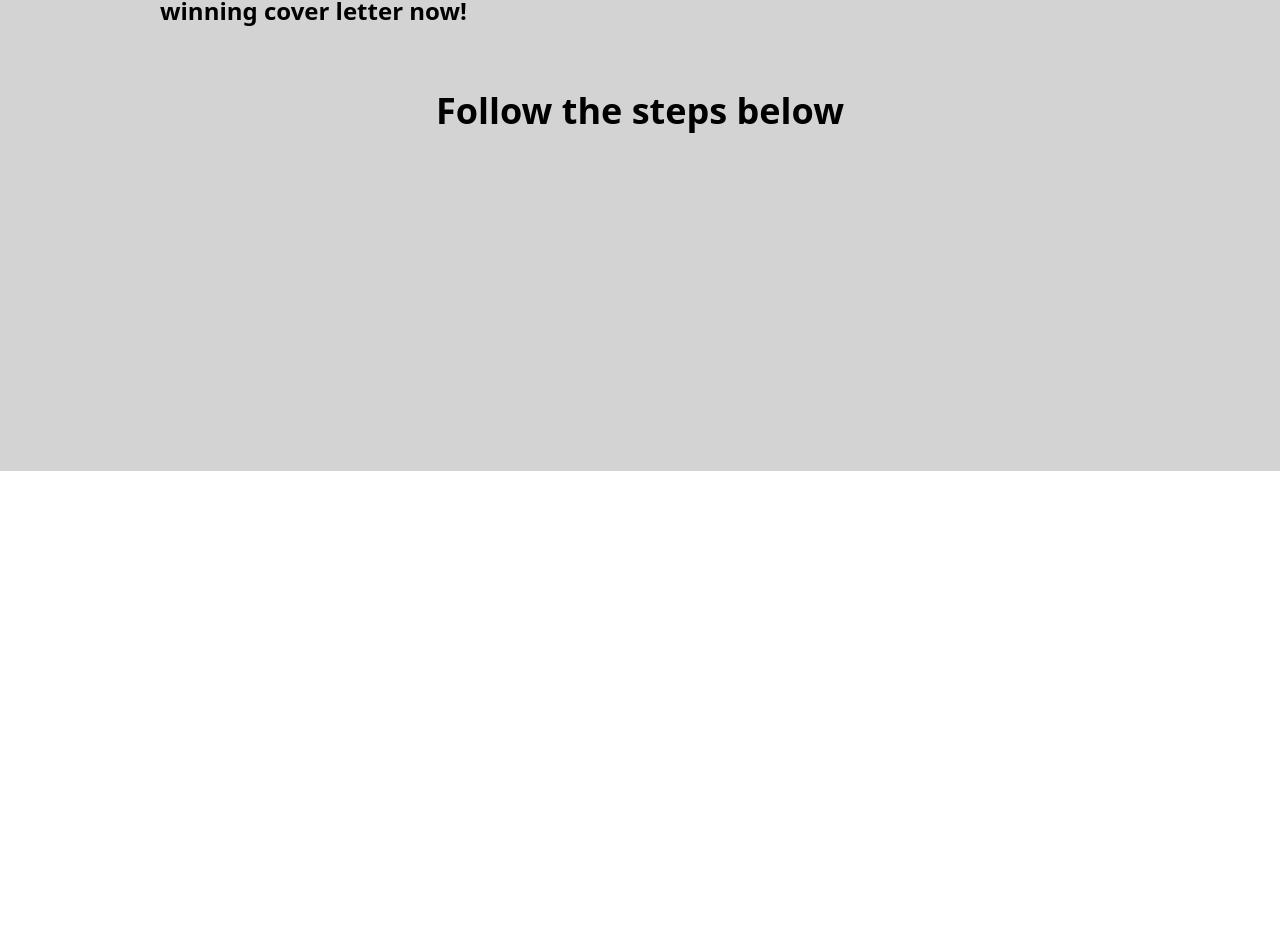
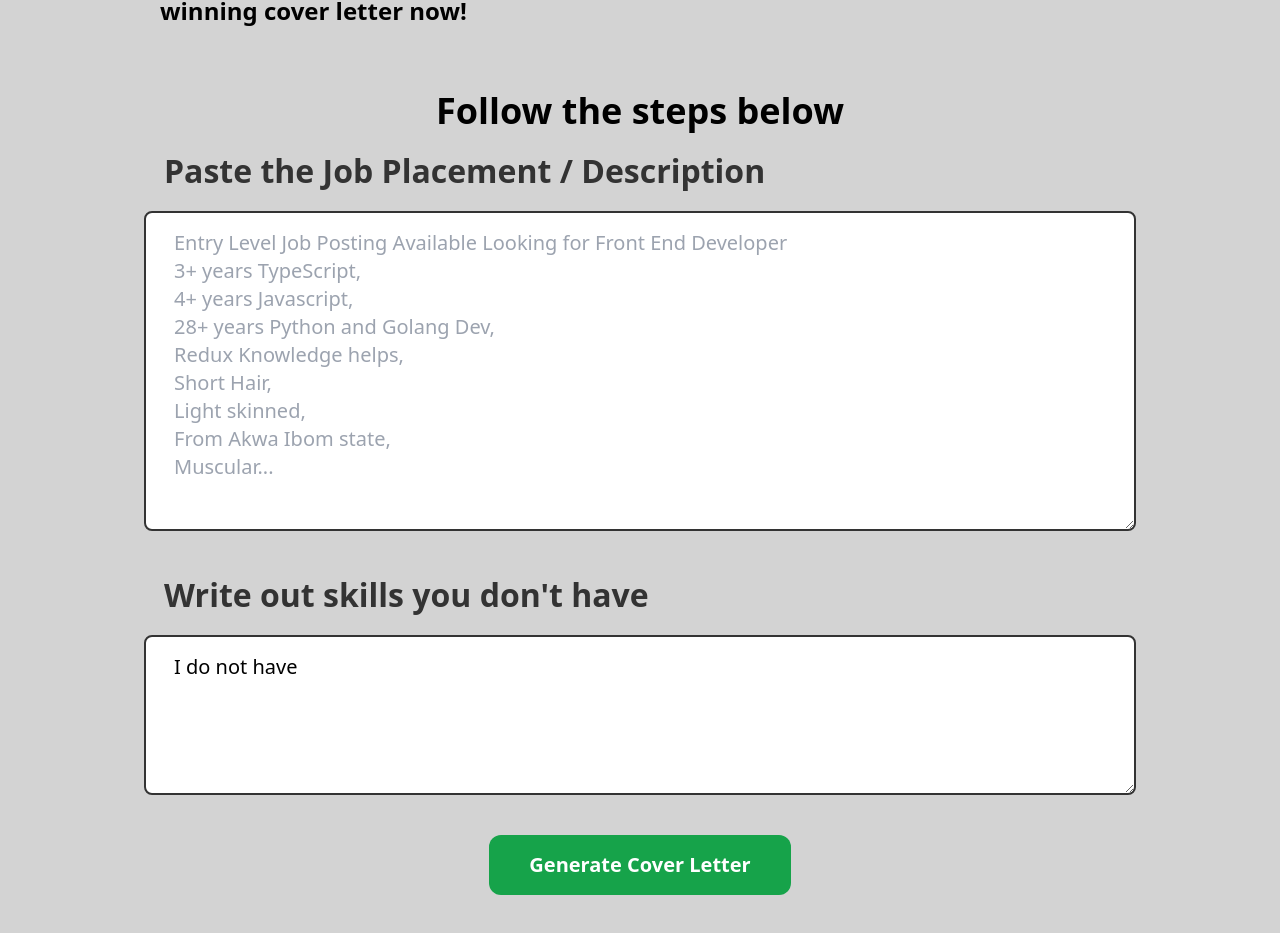
Before and after one commit to Judge-Paul/coverwrite-ai, a React (Vite) app: page / in a window 1280 px wide. Shown: the part 329-1262 px from the top of the page. Before the commit the page ends 800 px from the top, so only its background shows below. Built offline with nearby package versions, Linux system fonts and the light colour scheme.

Commit message:
feat: create form section

```diff
--- a/package.json
+++ b/package.json
@@ -1,5 +1,5 @@
 {
-  "name": "cv-optimizer",
+  "name": "jobwrite-ai",
   "private": true,
   "version": "0.0.0",
   "type": "module",
--- a/src/App.jsx
+++ b/src/App.jsx
@@ -1,10 +1,12 @@
 import React from "react";
 import Home from "./Components/Home";
+import Form from "./Components/Form";
 
 export default function App() {
   return (
-    <div className="bg-[#D3D3D3] h-screen">
+    <div className="bg-[#D3D3D3] h-full lg:px-36">
       <Home />
+      <Form />
     </div>
   )
 }
--- a/src/Components/Form.jsx
+++ b/src/Components/Form.jsx
@@ -1 +1,55 @@
 import React from "react";
+
+export default function Form() {
+    const jobDesc = `Entry Level Job Posting Available Looking for Front End Developer
+3+ years TypeScript,
+4+ years Javascript,
+28+ years Python and Golang Dev,
+Redux Knowledge helps,
+Short Hair,
+Light skinned,
+From Akwa Ibom state,
+Muscular...`
+    const skills = `3+ Years TypeScript: I have one
+4+ Years Javascript: I have one
+From Akwa Ibom state: I am from Cross River...`
+    return (
+        <>
+            <form className="pt-4 pb-10">
+                <div className="pb-10">
+                    <label
+                        htmlFor="job-desc"
+                        className="text-[2rem] font-bold text-[#333333] pl-5"
+                    >
+                        Paste the Job Placement / Description
+                    </label>
+                    <textarea
+                        name="job-desc"
+                        className="block border-2 border-[#333333] rounded-lg w-full h-[20rem] px-7 py-4 text-xl mt-4"
+                        placeholder={jobDesc}
+                    />
+                </div>
+                <div>
+                    <label
+                        htmlFor="job-desc"
+                        className="text-[2rem] font-bold text-[#333333] pl-5"
+                    >
+                        Write out skills you don't have
+                    </label>
+                    <textarea
+                        name="job-desc"
+                        className="block border-2 border-[#333333] rounded-lg w-full h-[10rem] px-7 py-4 text-xl mt-4"
+                        placeholder={skills}
+                    >I do not have </textarea>
+                </div>
+                <div className="text-center pt-10">
+                    <button
+                        className="py-4 px-10 rounded-xl bg-green-600 text-white text-xl font-semibold"
+                    >
+                        Generate Cover Letter
+                    </button>
+                </div>
+            </form>
+        </>
+    )
+}
--- a/src/Components/Home.jsx
+++ b/src/Components/Home.jsx
@@ -2,7 +2,7 @@ import React from "react";
 
 export default function Home() {
     return (
-        <div className="lg:px-36">
+        <div>
             <h1 className="text-center pt-16 text-5xl font-bold tracking-wide text-[#333333]">
                 JobWriteAI
             </h1>
```
